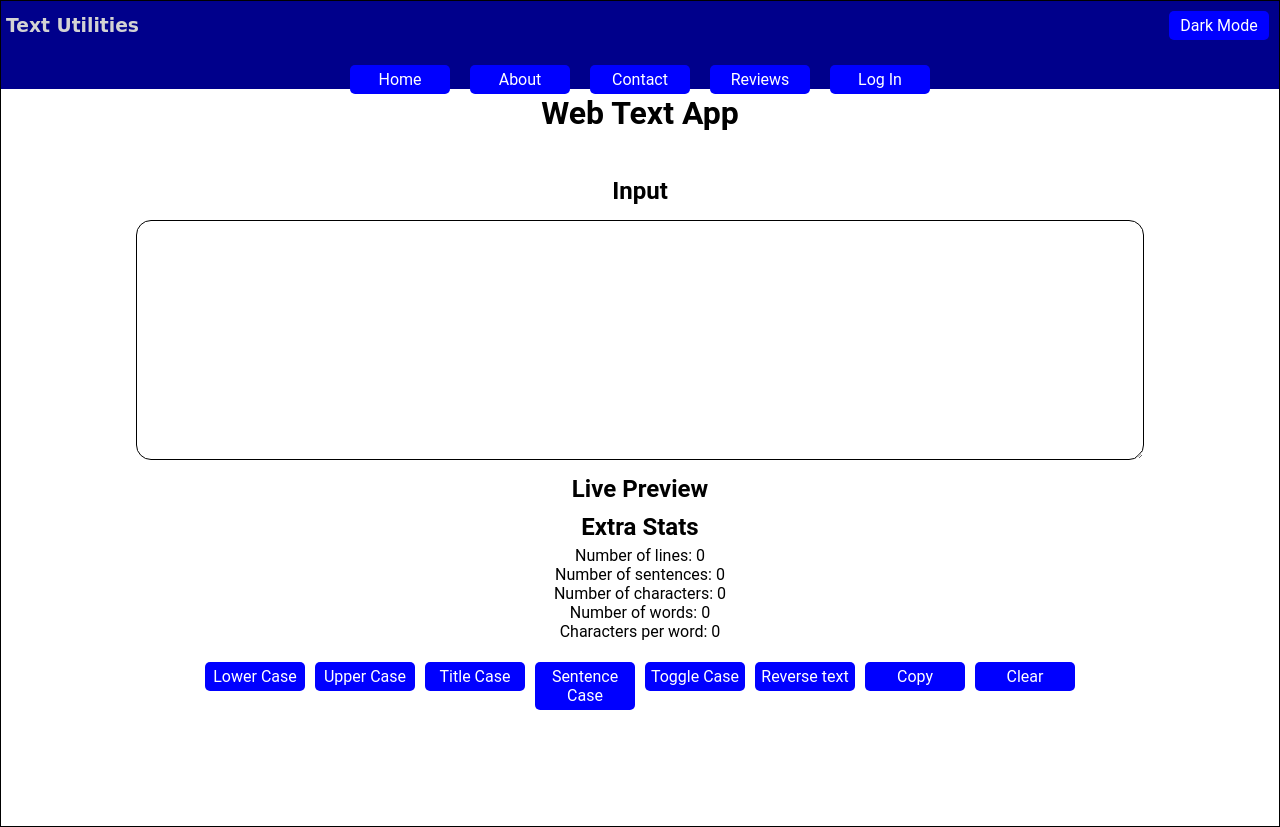
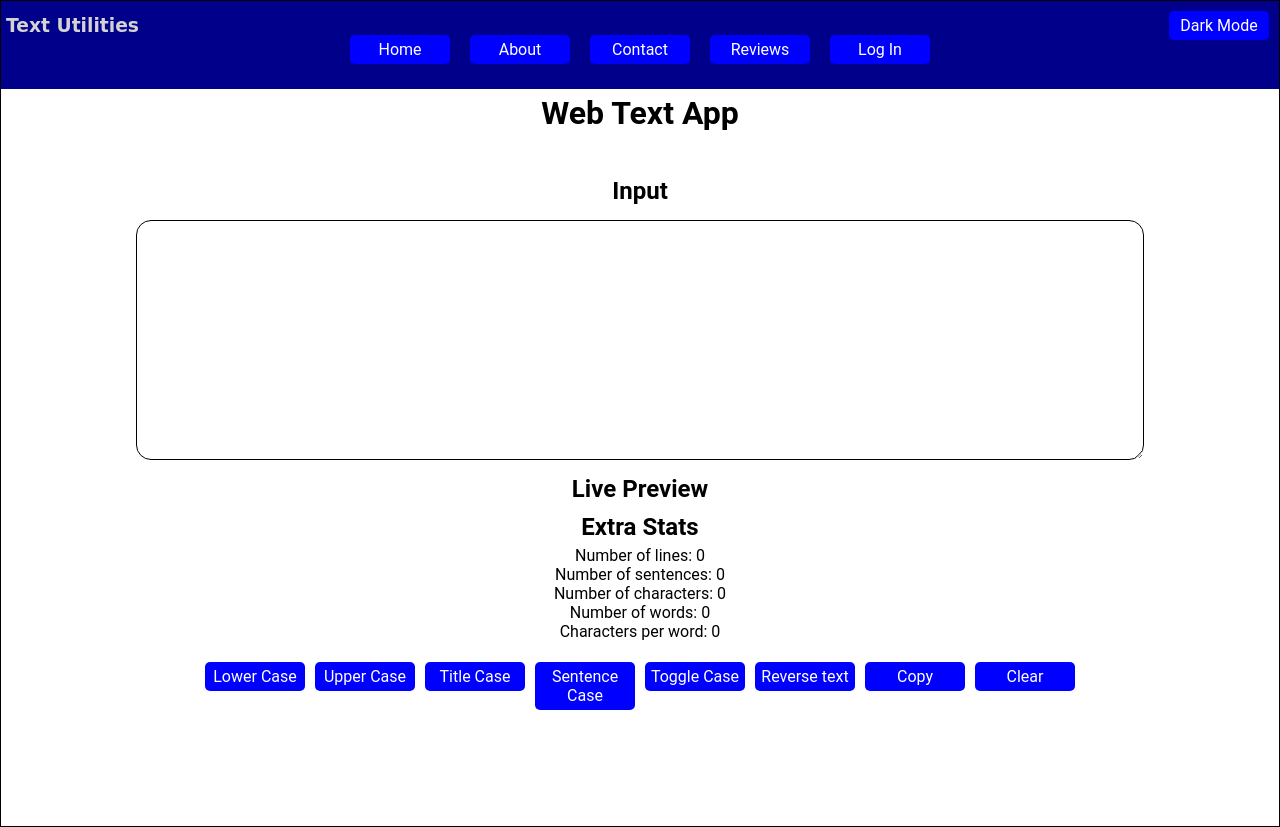
Before and after one commit to hrutavmodha/text-utility, a React (Create React App) app in the folder frontend/: page / in a window 1280 px wide. Built offline with nearby package versions, Linux system fonts and the light colour scheme.

Commit message:
Translated Y of nav-links for better UI

```diff
--- a/frontend/src/index.css
+++ b/frontend/src/index.css
@@ -153,7 +153,7 @@ input {
 	width: 100%;
 	overflow: visible;
 	background: none;
-	transform: translateY(10px);
+	transform: translateY(-20px);
 }
 /* Hamburger and mobile responsiveness */
 .hamburger {
```
